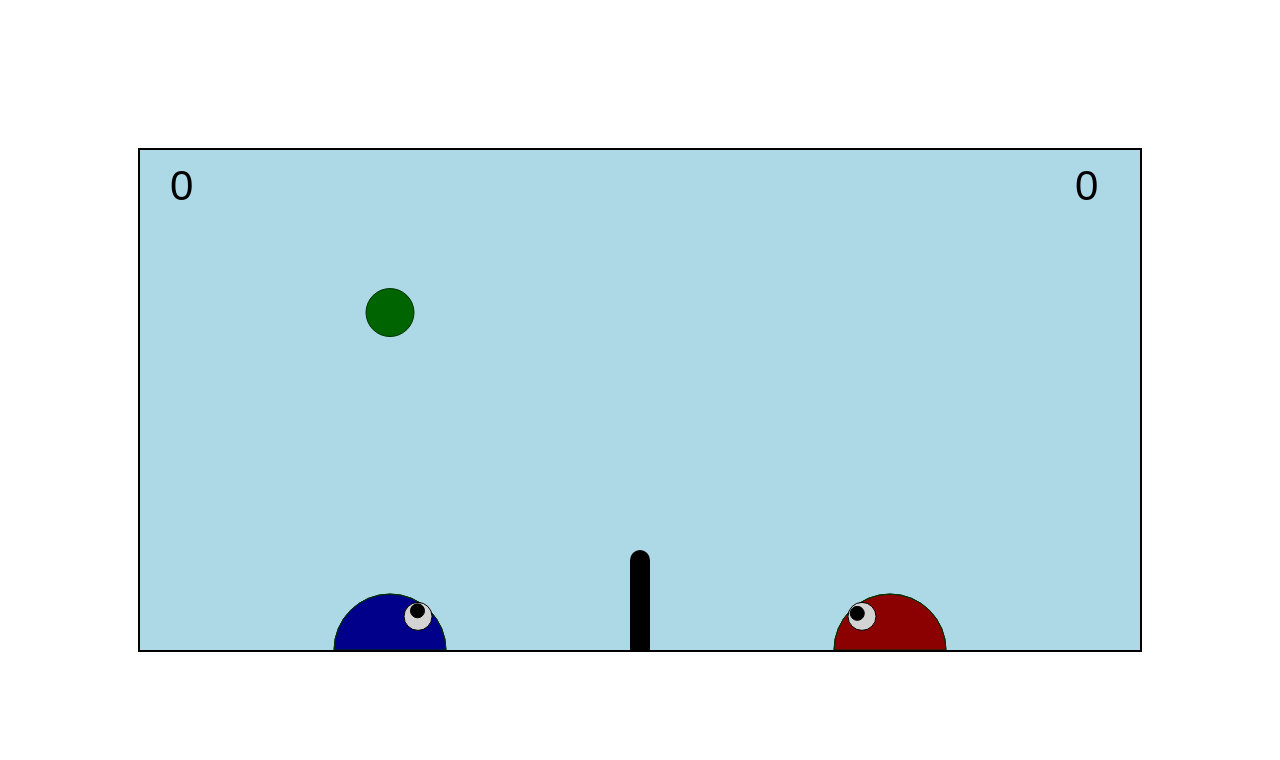
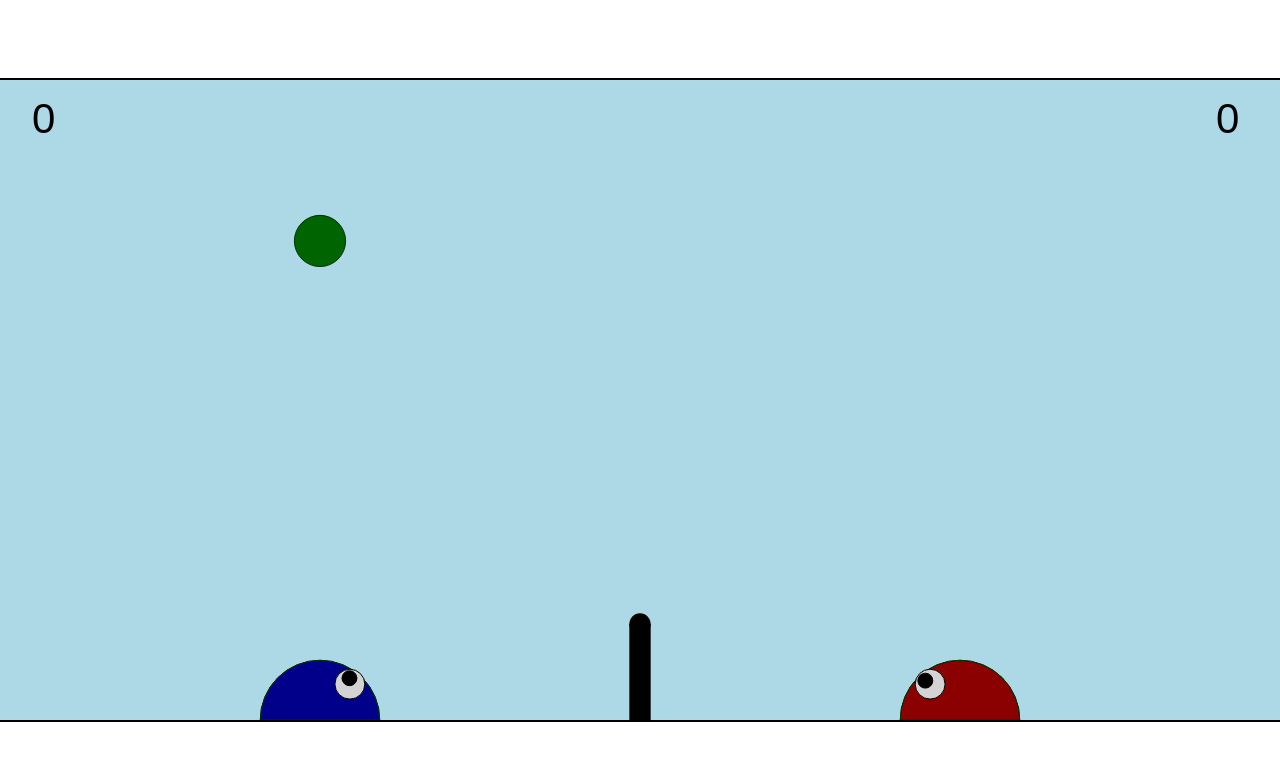
Before and after one commit to cdleveille/slime-volleyball, a plain HTML site: page web/index.html in a window 1280 px wide. Drawn offline with Linux system fonts and the light colour scheme.

Commit message:
window resizing & game loop tweaks

```diff
--- a/web/index.html
+++ b/web/index.html
@@ -12,16 +12,18 @@
                 -webkit-transform: translateX(-50%) translateY(-50%);
                 transform: translateX(-50%) translateY(-50%);
             }
-            img {
-                display: none;
-            }
-            body {
+            html, body {
+                width: 100%;
+                height: 100%;
+                margin: 0px;
+                border: 0;
                 overflow: hidden;
+                display: block;
             }
         </style>
     </head>
     <body>
-        <canvas id="gameScreen" width="1000" height="500"></canvas>
+        <canvas id="gameScreen"</canvas>
         <script src="src/index.js" type="module"></script>
     </body>
 </html>
--- a/web/src/ball.js
+++ b/web/src/ball.js
@@ -1,24 +1,24 @@
 export default class Ball {
     constructor(radius, color) {
-        this.x = 200;
-        this.y = 100;
-        this.xv = 3;
+        this.x = 0;
+        this.y = 0;
+        this.xv = 0;
         this.yv = 0;
-        this.maxV = 15;
         this.radius = radius;
+        this.maxV = this.radius / 1.6;
         this.color = color;
     }
 
     update(gravity, deltaTime) {
-        this.yv += gravity;
+        this.yv += gravity * deltaTime;
 
         // enforce max speed
-        if (Math.abs(this.xv) > this.maxV) {
-            this.xv = this.maxV * (this.xv / Math.abs(this.xv));
-        }
-        if (Math.abs(this.yv) > this.maxV) {
-            this.yv = this.maxV * (this.yv / Math.abs(this.yv));
-        }
+        // if (Math.abs(this.xv) > this.maxV) {
+        //     this.xv = this.maxV * (this.xv / Math.abs(this.xv));
+        // }
+        // if (Math.abs(this.yv) > this.maxV) {
+        //     this.yv = this.maxV * (this.yv / Math.abs(this.yv));
+        // }
 
         this.x += this.xv * deltaTime;
         this.y += this.yv * deltaTime;
@@ -39,21 +39,21 @@ export default class Ball {
     drawXInd(ctx) {
         let radius = 0;
         if (this.y - this.radius < -450) {
-            radius = 4;
+            radius = this.radius * (4 / 24);
         } else if (this.y - this.radius < -350) {
-            radius = 5;
+            radius = this.radius * (5 / 24);
         } else if (this.y - this.radius < -250) {
-            radius = 6;
+            radius = this.radius * (6 / 24);
         } else if (this.y - this.radius < -150) {
-            radius = 7;
+            radius = this.radius * (7 / 24);
         } else if (this.y - this.radius < -50) {
-            radius = 8;
+            radius = this.radius * (8 / 24);
         }
 
         if (radius > 0) {
             ctx.fillStyle = "#ADD8E6";
             ctx.beginPath();
-            ctx.arc(this.x, 12, radius, 0, 2 * Math.PI, false);
+            ctx.arc(this.x, this.radius / 2, radius, 0, 2 * Math.PI, false);
             ctx.fill();
             ctx.lineWidth = 2;
             ctx.strokeStyle = "#003300";
--- a/web/src/game.js
+++ b/web/src/game.js
@@ -230,9 +230,44 @@ export default class Game {
         return window.performance && window.performance.now ? window.performance.now() : new Date().getTime();
     }
 
+    resize(newWidth, newHeight) {
+
+        this.ball.x = newWidth * (this.ball.x / this.gameWidth);
+        this.ball.y = newHeight * (this.ball.y / this.gameHeight);
+        this.ball.xv = this.ball.xv * (newWidth / this.gameWidth);
+        this.ball.yv = this.ball.yv * (newHeight / this.gameHeight);
+        this.ball.radius = newWidth * (24 / 1200);
+
+        this.netWidth = newWidth * (20 / 1200);
+        this.netHeight = newWidth * (100 / 1200);
+
+        this.p1.x = newWidth * (this.p1.x / this.gameWidth);
+        this.p1.y = newHeight * (this.p1.y / this.gameHeight);
+        this.p1.xv = this.p1.xv * (newWidth / this.gameWidth);
+        this.p1.yv = this.p1.yv * (newHeight / this.gameHeight);
+        this.p1.radius = newWidth * (56 / 1200);
+        this.p1.speed = newWidth * (5 / 1200);
+        this.p1.accel = newWidth * (5 / 1200);
+        this.p1.jump = newWidth * (5 / 1200);
+
+        this.p2.x = newWidth * (this.p2.x / this.gameWidth);
+        this.p2.y = newHeight * (this.p2.y / this.gameHeight);
+        this.p2.xv = this.p2.xv * (newWidth / this.gameWidth);
+        this.p2.yv = this.p2.yv * (newHeight / this.gameHeight);
+        this.p2.radius = newWidth * (56 / 1200);
+        this.p2.speed = newWidth * (5 / 1200);
+        this.p2.accel = newWidth * (5 / 1200);
+        this.p2.jump = newWidth * (5 / 1200);
+
+        this.gravity = newWidth * (0.1 / 1200);
+
+        this.gameWidth = newWidth;
+        this.gameHeight = newHeight;
+    }
+
     update(deltaTime) {
         if (!this.isFrozen) {
-            deltaTime = deltaTime * 200;
+            deltaTime = deltaTime * 170;
             this.ball.update(this.gravity, deltaTime);
             this.p1.update(this.gravity, this.gameHeight, deltaTime);
             this.p2.update(this.gravity, this.gameHeight, deltaTime);
@@ -246,15 +281,37 @@ export default class Game {
         this.ctx.fillStyle = this.backgroundColor;
         this.ctx.fillRect(0, 0, this.gameWidth, this.gameHeight);
 
+        if (this.gameWidth > 1000) {
+            this.ctx.font = "42px Arial";
+        } else if (this.gameWidth > 900){
+            this.ctx.font = "39px Arial";
+        } else if (this.gameWidth > 800){
+            this.ctx.font = "34px Arial";
+        } else if (this.gameWidth > 700){
+            this.ctx.font = "29px Arial";
+        } else if (this.gameWidth > 600){
+            this.ctx.font = "25px Arial";
+        } else if (this.gameWidth > 500){
+            this.ctx.font = "21px Arial";
+        } else if (this.gameWidth > 400){
+            this.ctx.font = "17px Arial";
+        } else if (this.gameWidth > 300){
+            this.ctx.font = "13px Arial";
+        } else if (this.gameWidth > 200){
+            this.ctx.font = "8px Arial";
+        } else if (this.gameWidth > 100){
+            this.ctx.font = "4px Arial";
+        } else {
+            this.ctx.font = "2px Arial";
+        }
+
         this.ctx.fillStyle = "#000000";
-        this.ctx.font = "42px Arial";
-        this.ctx.fillText(this.p1Score, 30, 50);
-        this.ctx.fillText(this.p2Score, this.gameWidth - 65, 50);
+        this.ctx.fillText(this.p1Score, this.gameWidth / 40, this.gameHeight / 12);
+        this.ctx.fillText(this.p2Score, this.gameWidth * 0.95, this.gameHeight / 12);
 
         if (this.gameOver) {
             this.ctx.fillStyle = "#000000";
-            this.ctx.font = "42px Arial";
-            this.ctx.fillText("Game Over!", this.gameWidth / 2 - 120, 50);
+            this.ctx.fillText("Game Over!", this.gameWidth / 2 - (this.gameWidth / 10), (this.gameHeight / 12));
         }
 
         this.ctx.fillStyle = this.netColor;
--- a/web/src/index.js
+++ b/web/src/index.js
@@ -26,8 +26,10 @@ let scoreLimit = 3;
 let netWidth = 20;
 let netHeight = 100;
 let gravity = 0.1;
-let bounce = 0.98;
+let bounce = 0.99;
 let bounceNet = 0.75;
+
+resizeCanvas();
 
 let game = new Game(scoreLimit, ctx, canvas.width, canvas.height, "#ADD8E6", p1, p2, ball, netWidth, netHeight, "#000000", gravity, bounce, bounceNet);
 
@@ -39,7 +41,7 @@ if (Math.random() >= 0.5) {
 }
 game.resetPositions(ballX);
 
-var framerate = 144;
+var framerate = 500;
 var dt, now, last = game.timestamp(), step = 1 / framerate;
 
 function frame() {
@@ -51,9 +53,32 @@ function frame() {
         game.update(step);
     }
 
+    [canvas.width, canvas.height] = resizeCanvas();
+    game.resize(canvas.width, canvas.height);
+
     game.draw();
-    last = now;
+    last = now - (dt % step);
     requestAnimationFrame(frame);
 }
 
+function frame2() {
+    [canvas.width, canvas.height] = resizeCanvas();
+    game.resize(canvas.width, canvas.height);
+
+    game.update(1 / 200);
+    game.draw();
+    requestAnimationFrame(frame2);
+}
+
+function resizeCanvas() {
+    var width = window.innerWidth;
+    var height = window.innerHeight;
+
+    if ((height * 0.95) * 2 > width) {
+        return [width, width / 2];
+    } else {
+        return [height * 1.9, height * 0.95];
+    }
+}
+
 requestAnimationFrame(frame);
```
